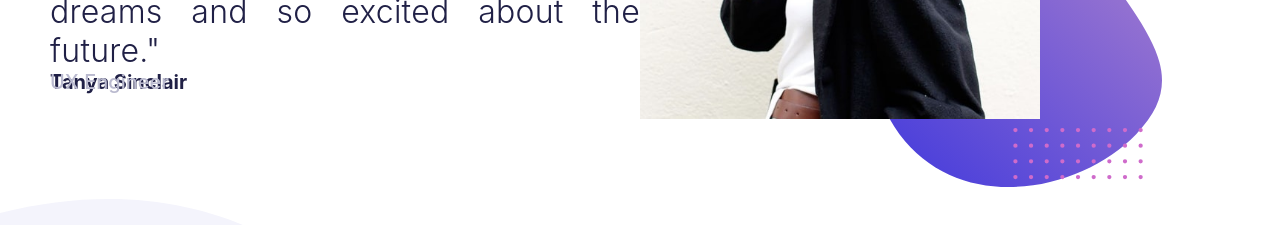
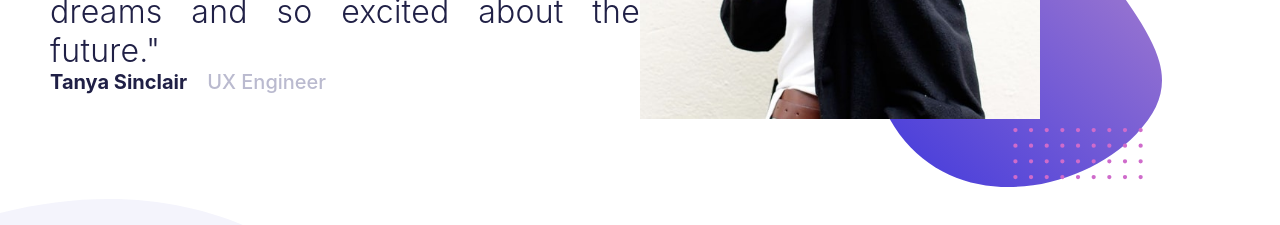
Before and after one commit to Danielhu3/testimonial-slider, a React (Create React App) app: page / in a window 1280 px wide. Shown: the part 447-672 px from the top of the page. Built offline with nearby package versions, Linux system fonts and the light colour scheme.

Commit message:
profileInfo component

```diff
--- a/src/components/buttonGroup/style.ts
+++ b/src/components/buttonGroup/style.ts
@@ -1,3 +1,4 @@
 import styled from "styled-components";
 
-export const ButtonGroup= styled.div``
+export const ButtonGroup= styled.div`
+`
--- a/src/components/information/index.tsx
+++ b/src/components/information/index.tsx
@@ -4,6 +4,7 @@ import ButtonGroup  from '../buttonGroup/';
 import Name  from '../name/';
 import Office  from '../office/';
 import Photo  from '../photo/';
+import ProfileInfo  from '../profileInfo/';
 import Text  from '../text/';
 import { Information } from './style'
 const testimonialList: List[] = [
@@ -52,8 +53,10 @@ const index = ({actualSlider, setActualSlider}: Props) => {
       return (
         <Information>
           <Text>{sliderId.text}</Text>
-          <Name>{sliderId.name}</Name>
-          <Office>{sliderId.office}</Office>
+          <ProfileInfo>
+            <Name>{sliderId.name}</Name>
+            <Office>{sliderId.office}</Office>
+          </ProfileInfo>
           <Photo photo={sliderId.photo} />
           <ButtonGroup>
             <Button setActualSlider={setActualSlider} actualSlider={actualSlider} operation={'previous'} limit={testimonialList.length}/>
--- a/src/components/name/style.ts
+++ b/src/components/name/style.ts
@@ -5,5 +5,5 @@ export const Name = styled.p`
     color: hsl(240, 38%, 20%);
     //margin-right: 0.5rem;
 
-    grid-area: info;
+
 `
--- a/src/components/office/style.ts
+++ b/src/components/office/style.ts
@@ -4,5 +4,5 @@ export const Office = styled.p`
     font-weight: 500;
     color: hsl(240, 18%, 77%);
 
-    grid-area: info;
+
 `
--- /dev/null
+++ b/src/components/profileInfo/index.tsx
@@ -0,0 +1,15 @@
+import React from 'react'
+import { ProfileInfo } from './style'
+
+type Props = {
+    children:JSX.Element[];
+}
+const index = ({children}:Props) => {
+  return (
+    <ProfileInfo>
+        {children}
+    </ProfileInfo>
+  )
+}
+
+export default index
--- /dev/null
+++ b/src/components/profileInfo/style.ts
@@ -0,0 +1,7 @@
+import styled from "styled-components";
+
+export const ProfileInfo= styled.div`
+    grid-area: info;
+    display: flex;
+    gap: 2rem;
+`
```
